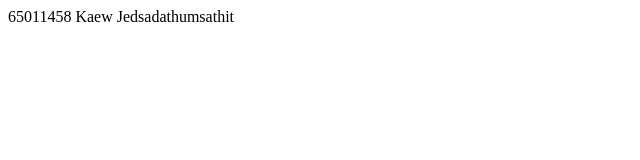
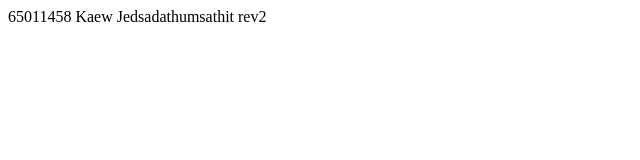
Before and after one commit to winner54133/git101_Winner, a plain HTML site: page index.html in a window 1280 px wide. Shown: the full height of the page, 0-640 px from the left. Drawn offline with Linux system fonts and the light colour scheme.

Commit message:
Update index.html

```diff
--- a/index.html
+++ b/index.html
@@ -7,5 +7,6 @@
 </head>
 <body>
     65011458 Kaew Jedsadathumsathit
+    rev2
 </body>
 </html>
```
